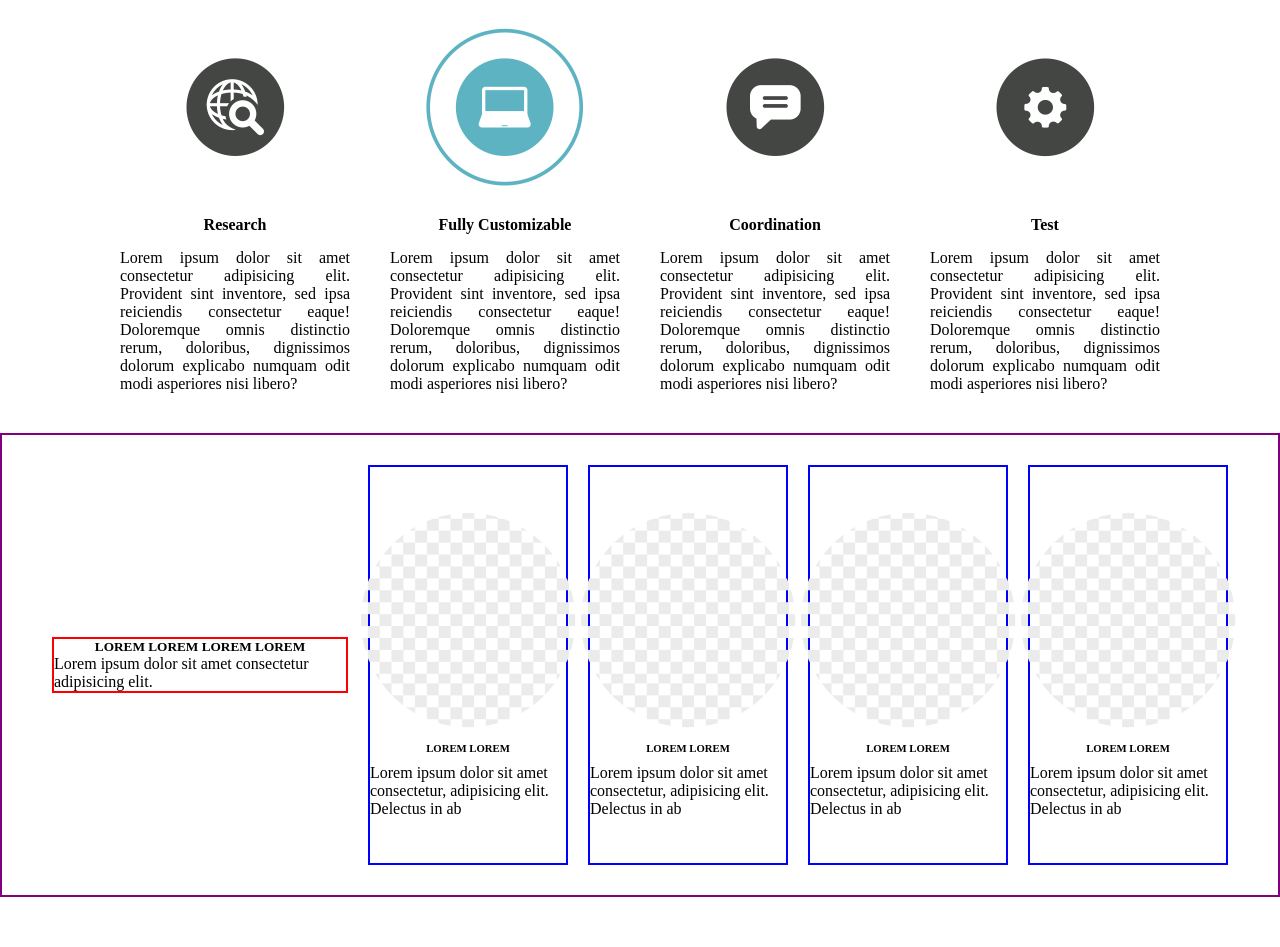
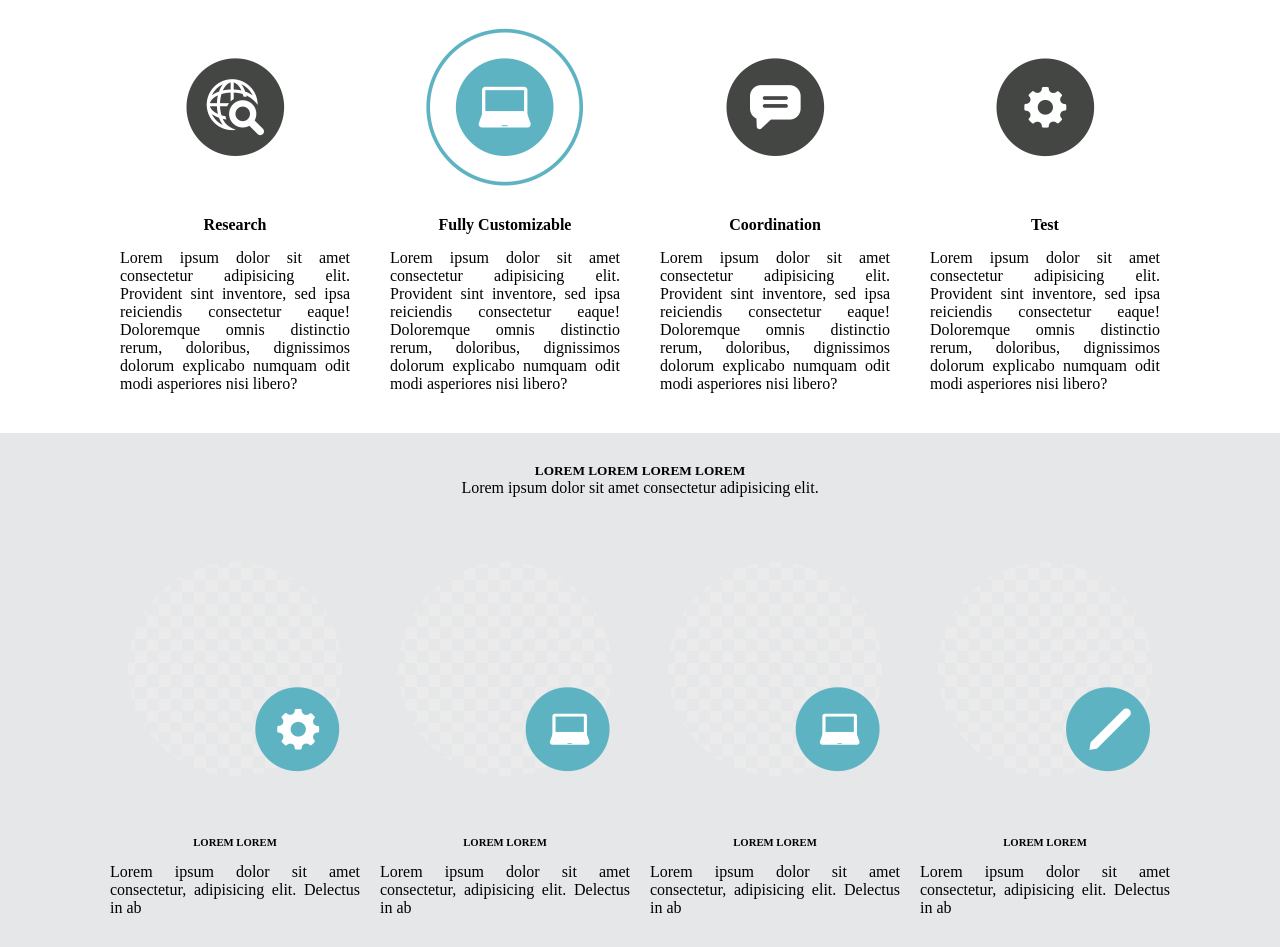
Before and after one commit to ThierryYama/Projeto-Teamplate-Css-Html, a plain HTML site: page teste/index.html in a window 1280 px wide. Shown: the part 532-1479 px from the top of the page. Before the commit the page ends 1429 px from the top, so only its background shows below. Drawn offline with Linux system fonts and the light colour scheme.

Commit message:
Site atv 19/09

```diff
--- a/teste/css/style.css
+++ b/teste/css/style.css
@@ -34,7 +34,7 @@
 .main {
     background-color: var(--cor-primaria);
     display: flex;
-    flex-wrap: wrap ;
+    flex-wrap: wrap;
     width: 100%;
     padding: 30px 50px;
     gap: 80px;
@@ -58,7 +58,11 @@
     gap: 20px;
 }
 
-.sec-1{
+.main-col2 {
+    text-align: justify;
+}
+
+.sec-1 {
     padding: 30px 50px;
     background-color: var(--cor-secundaria);
     display: flex;
@@ -70,7 +74,7 @@
     color: white;
 }
 
-.sec-2{
+.sec-2 {
     display: flex;
     flex-direction: row;
     justify-content: center;
@@ -79,7 +83,7 @@
     padding: 30px 50px;
 }
 
-.card{
+.card {
     width: 250px;
     height: 400px;
     display: flex;
@@ -90,7 +94,7 @@
     padding: 10px;
 }
 
-.card figure{
+.card figure {
     flex-grow: 1;
     display: flex;
     justify-content: center;
@@ -102,19 +106,18 @@
 
 }
 
-.sec-3{
-    border: 2px solid purple;
+.sec-3 {
+    background-color: var(--cor-terciaria);
 
     display: flex;
-    flex-direction: row;
+    flex-direction: column;
     justify-content: center;
     align-items: center;
-    gap:20px;
+    gap: 20px;
     padding: 30px 50px;
 }
 
-.row-1{
-    border: 2px solid red;
+.row-1 {
     display: flex;
     flex-direction: column;
     justify-content: center;
@@ -122,16 +125,47 @@
 
 }
 
-.row-2{
-    width: 200px;
+.row-1 p {
+    text-align: justify;
+}
+
+.row-principal {
+    display: flex;
+    flex-direction: row;
+    justify-content: center;
+    align-items: center;
+    gap: 20px
+}
+
+.row-2 {
+    width: 250px;
     height: 400px;
 
-    border: 2px solid blue;
     display: flex;
     flex-direction: column;
     justify-content: center;
     align-items: center;
-    gap: 10px
+    position: relative;
+    gap: 15px
+
+}
+
+.row-2 p {
+    text-align: justify;
+}
+
+.row-principal figure {
+    flex-grow: 1;
+    display: flex;
+    justify-content: center;
+    align-items: center;
+}
+
+.imagem-1{
+    position: absolute;
+
+    right: 20px;
+    top: 170px
 
 
 }
--- a/teste/index.html
+++ b/teste/index.html
@@ -103,34 +103,39 @@
             <h5>LOREM LOREM LOREM LOREM</h5>
             <p>Lorem ipsum dolor sit amet consectetur adipisicing elit.</p>
         </div>
-
+        <div class="row-principal">
             <div class="row-2">
                 <figure>
-                <img src="./img/sec3-img.png" alt="aa">
+                    <img src="./img/sec3-img.png" alt="foto sem nada">
+                    <img class="imagem-1" src= "./img/sec3-icone1.png" alt="icone de ingrenagem">
                 </figure>
                 <h6> LOREM LOREM</h6>
                 <p> Lorem ipsum dolor sit amet consectetur, adipisicing elit. Delectus in ab</p>
             </div>
             <div class="row-2">
                 <figure>
-                <img src="./img/sec3-img.png" alt="aa">
+                    <img class= "imagem-1" src="./img/sec3-icone2.png" alt="laptop">
+                    <img src="./img/sec3-img.png" alt="foto sem nada">
                 </figure>
                 <h6> LOREM LOREM</h6>
                 <p> Lorem ipsum dolor sit amet consectetur, adipisicing elit. Delectus in ab</p>
             </div>
             <div class="row-2">
                 <figure>
-                <img src="./img/sec3-img.png" alt="aa">
+                    <img class= "imagem-1" src="./img/sec3-icone2.png" alt="laptop">
+                    <img src="./img/sec3-img.png" alt="foto sem nada">
                 </figure>
                 <h6> LOREM LOREM</h6>
                 <p> Lorem ipsum dolor sit amet consectetur, adipisicing elit. Delectus in ab</p>
             </div>
             <div class="row-2">
                 <figure>
-                <img src="./img/sec3-img.png" alt="aa">
+                    <img class= "imagem-1" src="./img/sec3-icone4.png" alt="laptop">
+                    <img src="./img/sec3-img.png" alt="foto sem nada">
                 </figure>
                 <h6> LOREM LOREM</h6>
                 <p> Lorem ipsum dolor sit amet consectetur, adipisicing elit. Delectus in ab</p>
+            </div>
         </div>
     </section>
 </body>
```
Lines whose indentation alone changed are shown as unchanged.
